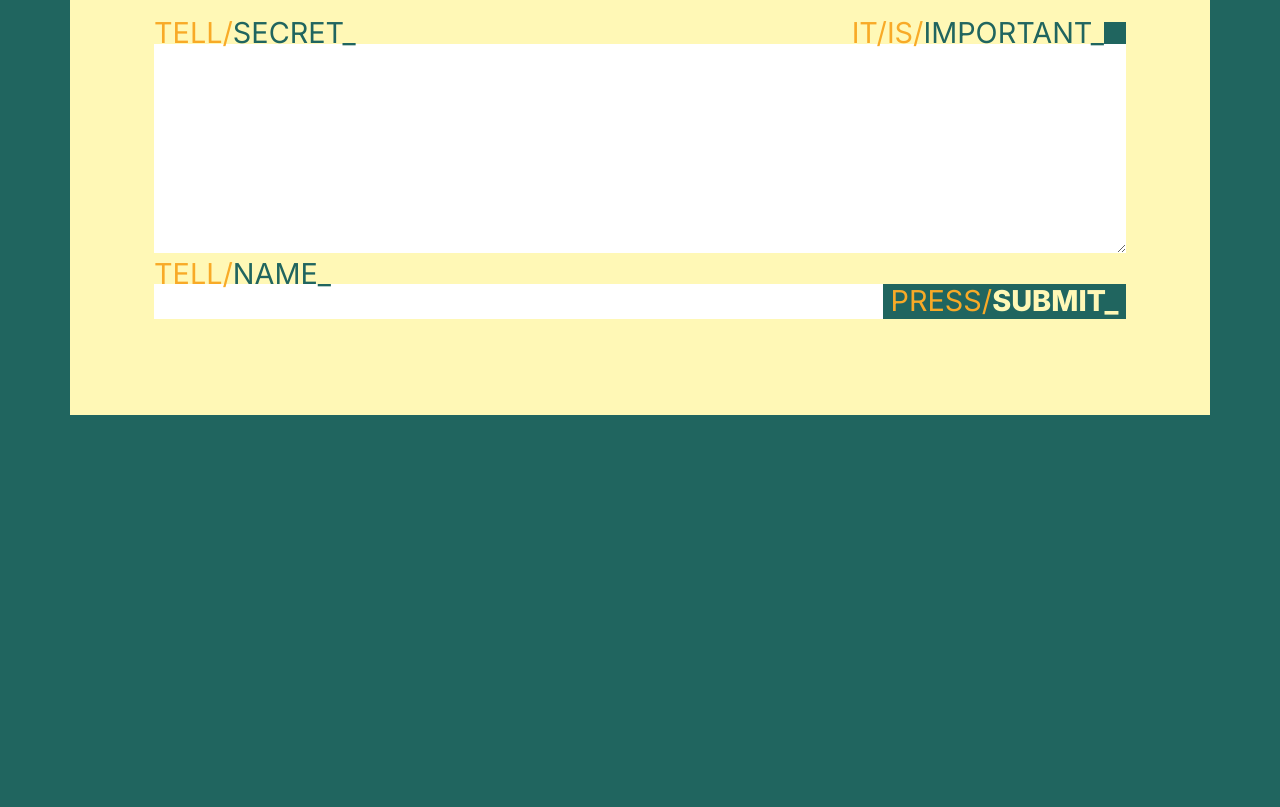
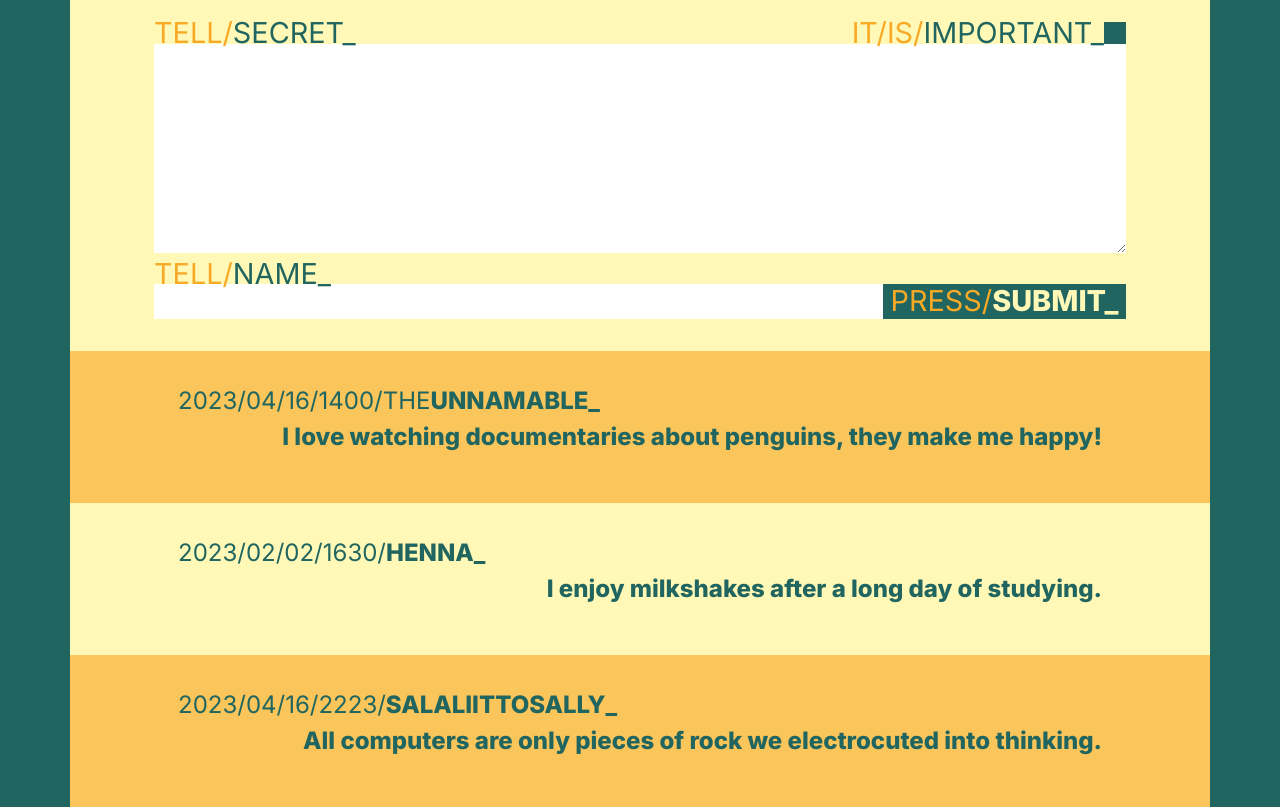
Before and after one commit to jorijoo/web-tekniikat, a plain HTML site: page assets/sites/secrets.html in a window 1280 px wide. Shown: the part 103-910 px from the top of the page. Before the commit the page ends 800 px from the top, so only its background shows below. Drawn offline with nearby package versions, Linux system fonts and the light colour scheme.

Commit message:
Add styles to log of secrets

```diff
--- a/assets/sites/secrets.html
+++ b/assets/sites/secrets.html
@@ -18,8 +18,8 @@
     <nav>
         <p>Loading navigation component...</p>
     </nav>
-    <div class="container-xl px-0">
-        <article class="col-12 article primary-article" id="tell-secret">
+    <div class="container-xl" id="secrets">
+        <article class="row article primary-article" id="tell-secret">
             <form action="">
                 <div class="row">
                     <div class="col-sm-4">
@@ -48,10 +48,10 @@
                     </div>
                 </div>
                 <div class="row">
-                    <div class="col-lg-9">
+                    <div class="col-lg-8 col-xl-9">
                         <input class="w-100" type="text"></input>
                     </div>
-                    <div class="col-lg-3 text-end">
+                    <div class="col-lg-4 col-xl-3 text-end">
                         <button class="w-100">
                             <span class="headline-light">PRESS/</span><span>SUBMIT_</span>
                         </button>
@@ -59,13 +59,29 @@
                 </div>
             </form>
         </article>
-        <article class="col-12 article primary-article" id="tell-secret">
-            <div class="row">
-                <div class="col-12">
-
-                </div>
+        <article class="row article primary-article">
+            <div class="col-12">
+                <span>2023/04/16/1400/</span><span>THE</span><span>UNNAMABLE_</span>
             </div>
-
+            <div class="col-12">
+                <p>I love watching documentaries about penguins, they make me happy!</p>
+            </div>
+        </article>
+        <article class="row article primary-article">
+            <div class="col-12">
+                <span>2023/02/02/1630/</span><span></span><span>HENNA_</span>
+            </div>
+            <div class="col-12">
+                <p>I enjoy milkshakes after a long day of studying.</p>
+            </div>
+        </article>
+        <article class="row article primary-article">
+            <div class="col-12">
+                <span>2023/04/16/2223/</span><span></span><span>SALALIITTOSALLY_</span>
+            </div>
+            <div class="col-12">
+                <p>All computers are only pieces of rock we electrocuted into thinking.</p>
+            </div>
         </article>
     </div>
 
--- a/assets/styles/index.css
+++ b/assets/styles/index.css
@@ -15,8 +15,8 @@
     --bs-tertiary-color: #20655F;
     --bs-tertiary-bg: #FAC55B;
     /* Local variables */
-    --local-banner-py: 12vh;
-    --local-article-px: 15vw;
+    --local-banner-py: 5vh;
+    --local-article-px: 5vw;
     --local-article-py: 2rem;
     --local-headline-align: center;
     --local-headline-size: 3rem;
@@ -47,7 +47,6 @@ body {
 
     /* Boorstrap sm-breakpoint */
     :root {
-        /* --local-headline-size: 8vw; */
     }
 }
 
@@ -144,10 +143,7 @@ h1 {
 
 article,
 .article {
-    padding-left: var(--local-article-px);
-    padding-right: var(--local-article-px);
-    padding-top: var(--local-article-py);
-    padding-bottom: var(--local-article-py);
+    padding: var(--local-article-py) var(--local-article-px);
     color: var(--bs-primary);
 }
 
@@ -188,9 +184,18 @@ article,
 .tertiary-article {
     background-color: var(--bs-tertiary-bg);
 }
-
-.color-petrol {
-    color: #20655F;
+#secrets {
+    font-size: var(--local-article-font-size);
+}
+#secrets > article:nth-child(2n) {
+    background-color: var(--bs-tertiary-bg);
+}
+#secrets > article p {
+    font-weight: var(--local-font-bold);
+    text-align: right;
+}
+#secrets > article > div > span:nth-child(3) {
+    font-weight: var(--local-font-bold);
 }
 
 /*
@@ -272,3 +277,10 @@ article,
         left: 3px;
         top: 3px;
     }
+
+/*
+ * SECRET LOG
+ */
+#secret-log > div {
+    background-color: var(--bs-primary-bg-subtle);
+}
```
